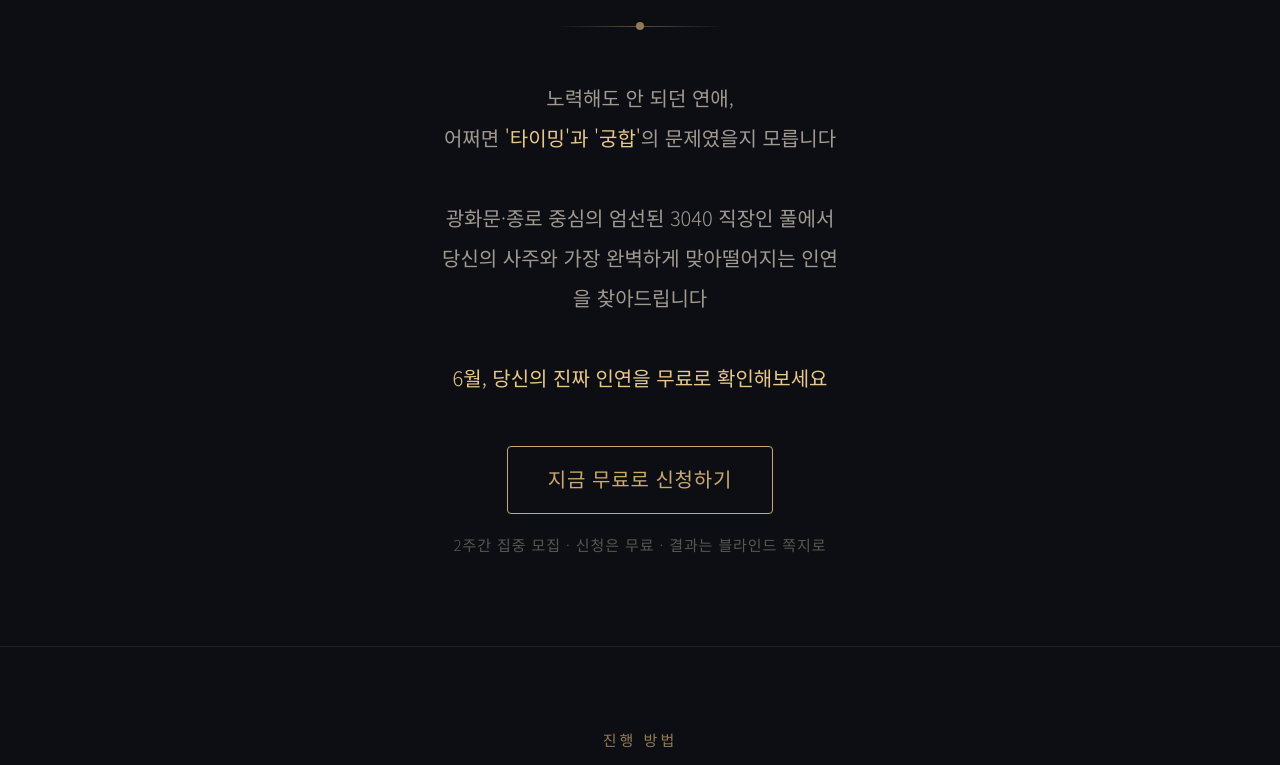
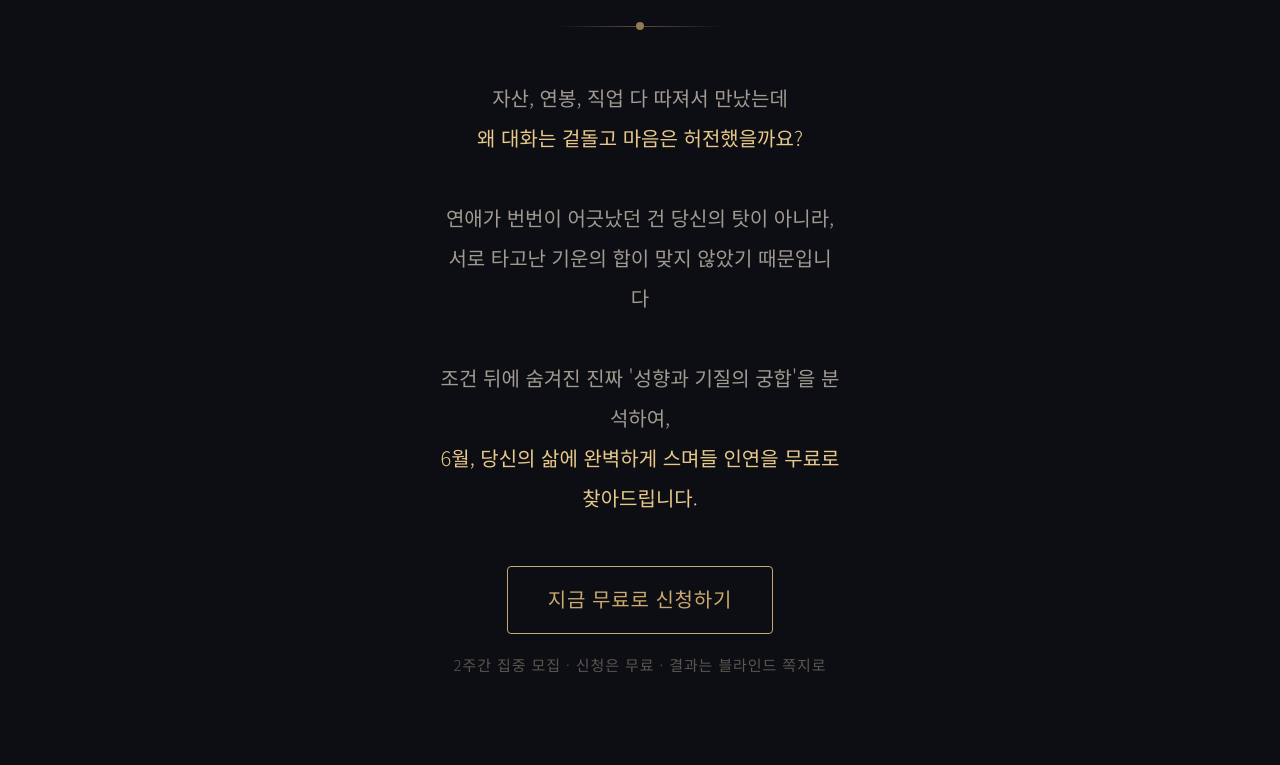
Before and after one commit to som821/sajumatching, a plain HTML site: page index.html in a window 1280 px wide. Shown: the part 369-1134 px from the top of the page. Drawn offline with Linux system fonts and the light colour scheme.

Commit message:
후킹문구수정

```diff
--- a/index.html
+++ b/index.html
@@ -22,7 +22,7 @@
   <section class="hero">
     <div class="wrap">
       <p class="eyebrow">광화문 · 종로 · 3040 직장인</p>
-      <h1>사주 궁합으로<br>만나는 소개팅</h1>
+      <h1>스펙과 조건 맞추다 지친 당신,<br>이제는 '결'이 맞는 사람을 만날 때</h1>
 
       <div class="thread">
         <div class="line r"></div>
@@ -31,11 +31,12 @@
       </div>
 
       <p class="hook">
-        노력해도 안 되던 연애,<br>
-        어쩌면 <em>'타이밍'과 '궁합'</em>의 문제였을지 모릅니다<br><br>
-        광화문·종로 중심의 엄선된 3040 직장인 풀에서<br>
-        당신의 사주와 가장 완벽하게 맞아떨어지는 인연을 찾아드립니다<br><br>
-        <em>6월, 당신의 진짜 인연을 무료로 확인해보세요</em>
+        자산, 연봉, 직업 다 따져서 만났는데<br>
+        <em>왜 대화는 겉돌고 마음은 허전했을까요?</em><br><br>
+        연애가 번번이 어긋났던 건 당신의 탓이 아니라,<br>
+        서로 타고난 기운의 합이 맞지 않았기 때문입니다<br><br>
+        조건 뒤에 숨겨진 진짜 '성향과 기질의 궁합'을 분석하여,<br>
+        <em>6월, 당신의 삶에 완벽하게 스며들 인연을 무료로 찾아드립니다.</em>
       </p>
 
       <a href="https://forms.gle/yKwc1RrHMMNfigjp9" target="_blank" class="cta">지금 무료로 신청하기</a>
@@ -89,6 +90,7 @@
 <footer>
   <div class="wrap">
     <p>사주인연 · 문의는 블라인드 쪽지로</p>
+
     <p>수집된 정보는 매칭 목적으로만 사용되며 제3자에게 제공되지 않습니다.</p>
   </div>
 </footer>
```
